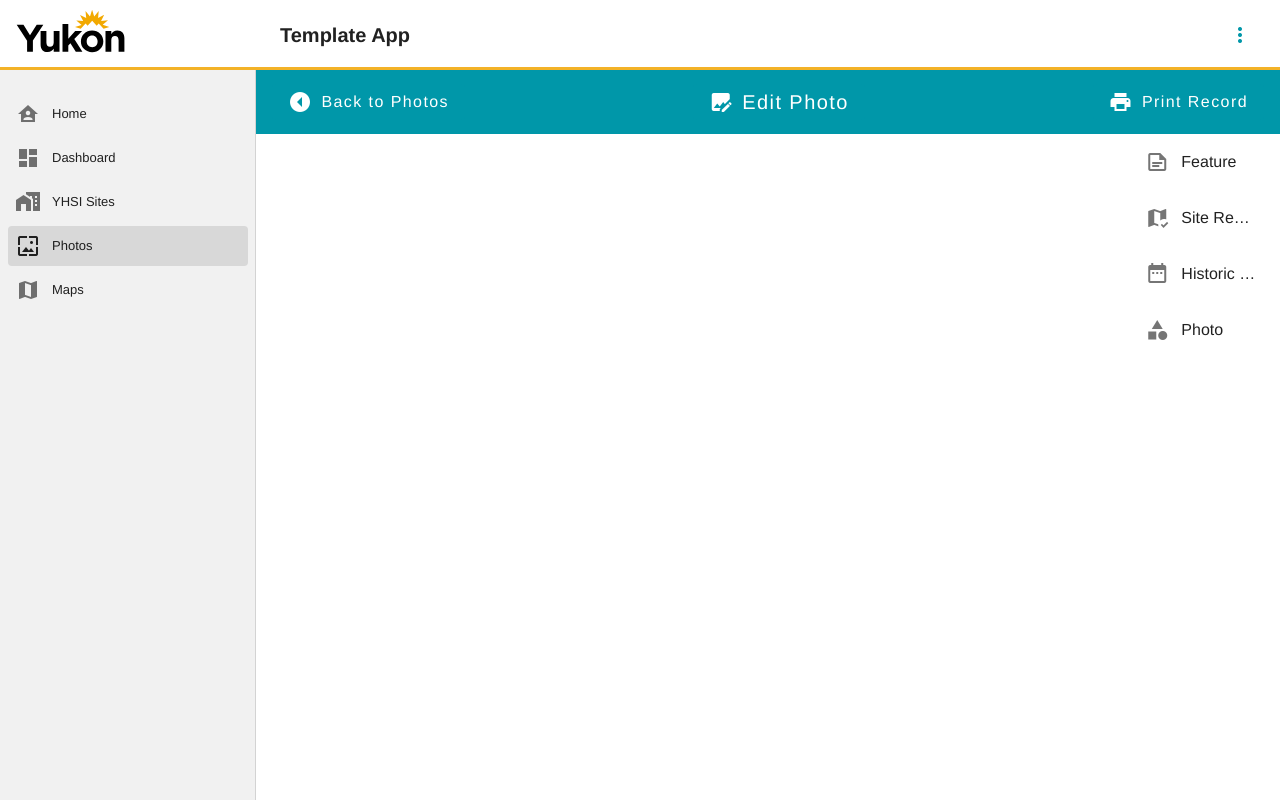
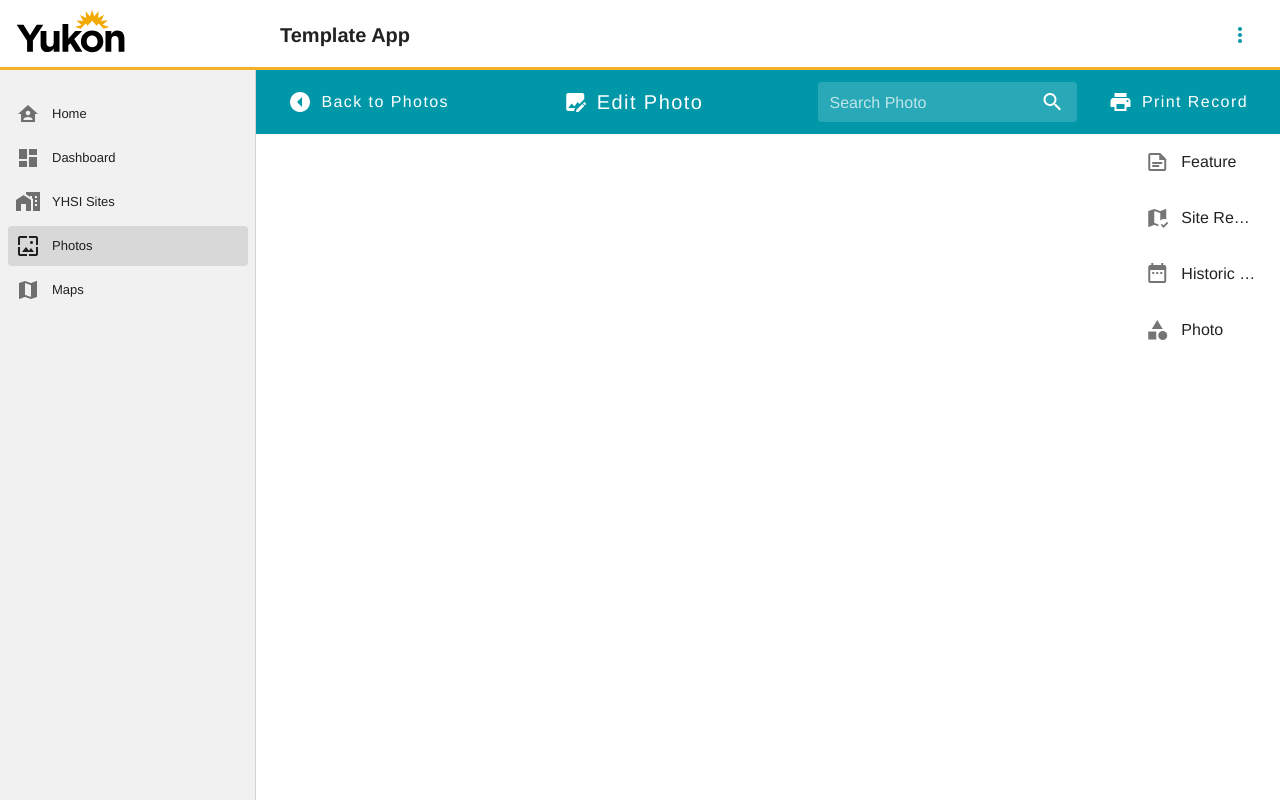
Before and after one commit to ytgov/yhsi, a Vue app in the folder src/web/: page /photos/1 in a window 1280 px wide. Built offline with nearby package versions, Linux system fonts and the light colour scheme; no server answers.

Commit message:
created and added functionality for the Search photos component, also added extra details such as save buttons on the photos components

```diff
--- a/src/web/src/components/MainPhotos/PhotosForms/Feature.vue
+++ b/src/web/src/components/MainPhotos/PhotosComponents/Feature.vue
@@ -44,6 +44,7 @@
                     ></v-text-field>
                   </v-col>
                 </v-row>
+                <v-btn color="success">Save Changes</v-btn>
               </v-container>
             </v-form>
         </div>
--- a/src/web/src/components/MainPhotos/PhotosForms/HistoricSites.vue
+++ b/src/web/src/components/MainPhotos/PhotosComponents/HistoricSites.vue
@@ -74,6 +74,7 @@
                     ></v-textarea>
                   </v-col>
                 </v-row>
+                <v-btn color="success">Save Changes</v-btn>
               </v-container>
             </v-form>
         </div>
--- a/src/web/src/components/MainPhotos/PhotosForms/Photo.vue
+++ b/src/web/src/components/MainPhotos/PhotosComponents/Photo.vue
@@ -10,11 +10,22 @@
                   <v-col
                     cols="6"
                   >
+                    <v-img v-if="fields.photo == null"
+                      class="mr-auto ml-auto"
+                      max-width="128"
+                      :src="require('../../../assets/add_photo.png')">
+                      </v-img>
+                      <v-img v-else
+                      class="mr-auto ml-auto"
+                      max-width="128"
+                      :src="fields.photo">
+                    </v-img>
+
                     <v-file-input
                         label="Choose photo to upload"
                         prepend-icon="mdi-camera"
                         accept="image/*"
-                        @change="onFileSelection($event, i)"
+                        @change="onFileSelection($event)"
                     ></v-file-input>
 
                     <v-combobox
@@ -65,6 +76,7 @@
                     ></v-textarea>
                   </v-col>
                 </v-row>
+                <v-btn color="success">Save Changes</v-btn>
               </v-container>
             </v-form>
         </div>
@@ -82,7 +94,7 @@ export default {
             ],
             fields: {
                 /* Placeholder variables below this line **Read above** */
-                photo: "",
+                photo: null,
                 /*Field data from the swaggerhub api docs below this line*/
                 caption: "",//
                 comments: "",//
@@ -95,13 +107,13 @@ export default {
             }
     }),
     methods:{
-        onFileSelection(event, i){
+        onFileSelection(event){
             if(event) {
                 //this.fields.photos[i].img = URL.createObjectURL(event.target.files[0]);
-                this.fields.photos[i].img = URL.createObjectURL(event);
+                this.fields.photo = URL.createObjectURL(event);
             }
             else {
-                this.fields.photos[i].img = null;
+                this.fields.photo = null;
             }
         },
     },
--- /dev/null
+++ b/src/web/src/components/MainPhotos/PhotosComponents/Search.vue
@@ -0,0 +1,49 @@
+<template>
+
+<div>
+    <v-autocomplete
+    dense
+    filled
+    solo-inverted
+    flat
+    append-icon="mdi-magnify"
+    class="mx-4"
+    hide-details
+    color="white"
+    v-model="search"
+    label="Search Photo"
+    :items="data"
+    item-text="name"
+    return-object
+    >
+    <template v-slot:item="{ item }">
+        <v-list-item-content>
+          <v-list-item-title v-text="item.name"></v-list-item-title>
+        </v-list-item-content>
+        <v-list-item-action>
+          <v-icon>mdi-bitcoin</v-icon>
+        </v-list-item-action>
+      </template>
+    </v-autocomplete>
+</div>
+</template>
+
+<script>
+export default {
+    name: 'search',
+    props: [ 'data' ],
+    data: ()=> ({
+        search: null,
+        loading: false,
+    }),
+    methods:{
+
+    },
+    watch:{
+        search(val){
+            if(this.$router.history.current.path != `/photos/${val.id}/feature`)
+                this.$router.push(`/photos/${val.id}/feature`);
+        }
+    }
+}
+</script>
--- a/src/web/src/components/MainPhotos/PhotosForms/SiteRecord.vue
+++ b/src/web/src/components/MainPhotos/PhotosComponents/SiteRecord.vue
@@ -50,6 +50,7 @@
                     ></v-checkbox>
                   </v-col>
                 </v-row>
+                <v-btn color="success">Save Changes</v-btn>
               </v-container>
             </v-form>
         </div>
--- a/src/web/src/components/MainPhotos/PhotosGrid/index.vue
+++ b/src/web/src/components/MainPhotos/PhotosGrid/index.vue
@@ -37,8 +37,8 @@
           </v-list-item-group>
         </v-list>
       </v-menu>
-
       <v-spacer></v-spacer>
+      <Search :data="photos"/>
       <v-btn color="primary" @click="handleClick('23')">
          <v-icon>mdi-plus</v-icon>
         <div>
@@ -97,8 +97,10 @@
 </template>
 
 <script>
+import Search from "../PhotosComponents/Search";
 export default {
   name: "Grid",
+  components: { Search },
   data: () => ({
     search: "",
     selectedSorter: 0,
@@ -129,7 +131,7 @@ export default {
     },
     getDataFromApi() {
       for(let i =0; i<12; i++){
-        this.photos.push({name: `photo-${i+1}.png`, photo: `https://picsum.photos/500/300?image=${i * 5 + 10}`, date: new Date(2019,2,(Math.floor(Math.random() * 30)+1)), rating: (Math.floor(Math.random() * 6))});
+        this.photos.push({id: i, name: `photo-${i+1}.png`, photo: `https://picsum.photos/500/300?image=${i * 5 + 10}`, date: new Date(2019,2,(Math.floor(Math.random() * 30)+1)), rating: (Math.floor(Math.random() * 6))});
       }
       this.sortData();
     },
--- a/src/web/src/components/MainPhotos/index.vue
+++ b/src/web/src/components/MainPhotos/index.vue
@@ -19,6 +19,7 @@
         </div>
       </v-btn>
       <v-spacer></v-spacer>
+      <Search :data="photos"/>
       <v-btn color="primary" @click="showDialog()">
         <v-icon class="mr-2">mdi-printer</v-icon>
         <div>
@@ -60,14 +61,16 @@
 
 <script>
 import PrintDialog from "./PrintDialog";
+import Search from "./PhotosComponents/Search";
 export default {
   name: "Photos",
-  components: { PrintDialog },
+  components: { PrintDialog, Search },
   data: () => ({
     site: 'site name',
     items: null,
     selectedItem: null,
-    dialog: false //tells the print dialog when to show itself
+    dialog: false, //tells the print dialog when to show itself,
+    photos: []
   }),
   created(){
     this.items = [
@@ -75,9 +78,15 @@ export default {
       {name: "Site Record", icon: 'mdi-map-check', route: `/photos/${this.param}/site_record`},
       {name: "Historic Sites", icon: 'mdi-calendar-range', route: `/photos/${this.param}/historic_sites`},
       {name: "Photo", icon: 'mdi-shape', route: `/photos/${this.param}/photo`},
-    ]
+    ];
+    this.getDataFromApi();
   },
   methods: {
+    getDataFromApi() {
+      for(let i =0; i<12; i++){
+        this.photos.push({id: i, name: `photo-${i+1}.png`, photo: `https://picsum.photos/500/300?image=${i * 5 + 10}`, date: new Date(2019,2,(Math.floor(Math.random() * 30)+1)), rating: (Math.floor(Math.random() * 6))});
+      }
+    },
     goBack(){
       this.$router.push('/photos');
     },
```
Also changed, not shown: src/web/src/router/index.js (+4 -4 lines).
